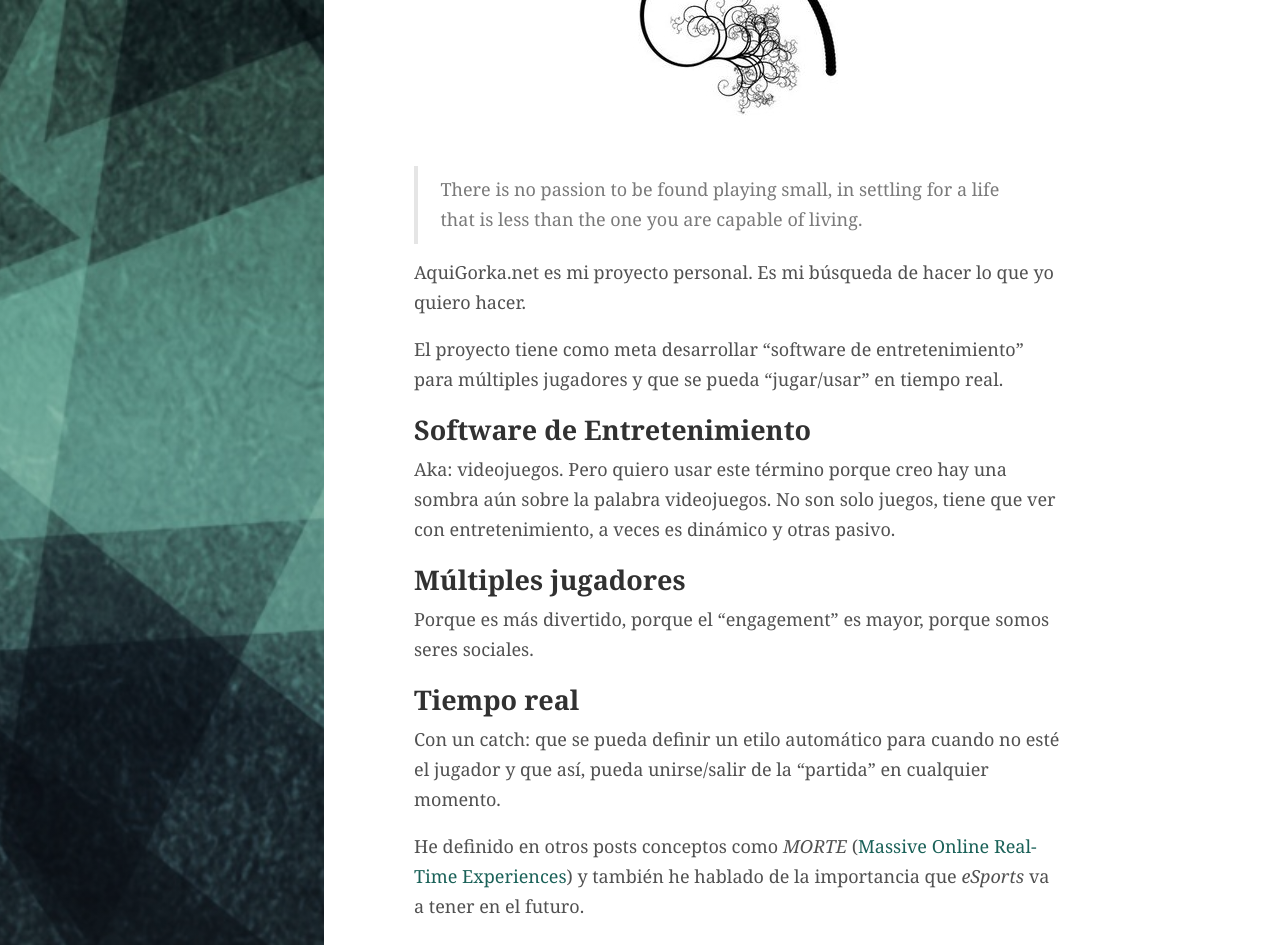
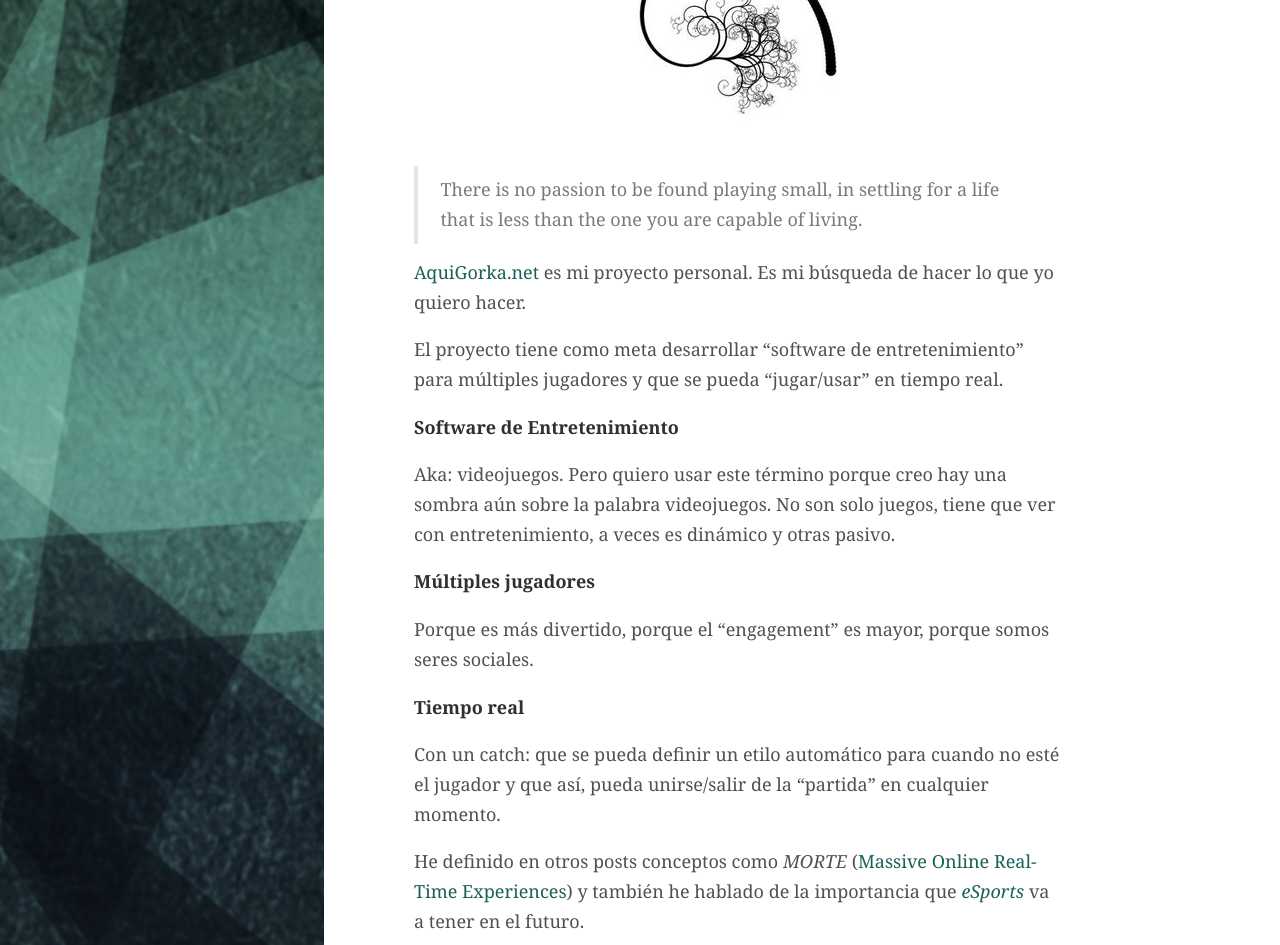
Before and after one commit to AquiGorka/aquigorka.github.io, a Jekyll site: the page built from _posts/2018-01-27-que-es-aquigorka.net.md, in a window 1280 px wide and 1400 px high, scrolled down 309 px. Shown: the top 945 px of the window. Built offline with Jekyll 4.4.1, drawn with Linux system fonts in a browser that asks for light colours; comment, search, counter and statistics services are not loaded; some of the changed lines change nothing that is shown; some of the changed text lies outside the part shown.

Commit message:
20180127: add first revision fixes

```diff
--- a/_posts/2018-01-27-que-es-aquigorka.net.md
+++ b/_posts/2018-01-27-que-es-aquigorka.net.md
@@ -12,32 +12,31 @@ categories:
 
 >There is no passion to be found playing small, in settling for a life that is less than the one you are capable of living.
 
-AquiGorka.net es mi proyecto personal. Es mi búsqueda de hacer lo que yo quiero hacer.
+[AquiGorka.net](https://AquiGorka.net) es mi proyecto personal. Es mi búsqueda de hacer lo que yo quiero hacer.
 
 El proyecto tiene como meta desarrollar "software de entretenimiento" para múltiples jugadores y que se pueda "jugar/usar" en tiempo real.
 
-
-## Software de Entretenimiento
+**Software de Entretenimiento**
 
 Aka: videojuegos. Pero quiero usar este término porque creo hay una sombra aún sobre la palabra videojuegos. No son solo juegos, tiene que ver con entretenimiento, a veces es dinámico y otras pasivo.
 
 
-## Múltiples jugadores
+**Múltiples jugadores**
 
 Porque es más divertido, porque el "engagement" es mayor, porque somos seres sociales.
 
 
-## Tiempo real
+**Tiempo real**
 
 Con un catch: que se pueda definir un etilo automático para cuando no esté el jugador y que así, pueda unirse/salir de la "partida" en cualquier momento.
 
 
-He definido en otros posts conceptos como _MORTE_ ([Massive Online Real-Time Experiences](https://aquigorka.net/post/morte/)) y también he hablado de la importancia que _eSports_ va a tener en el futuro.
+He definido en otros posts conceptos como _MORTE_ ([Massive Online Real-Time Experiences](https://aquigorka.net/post/morte/)) y también he hablado de la importancia que [_eSports_](https://aquigorka.net/post/esports/) va a tener en el futuro.
 
 
-Como parte de este proyecto personal ya he trabajado en algunos juegos ([Sliding Puzzle](https://github.com/AquiGorka/sliding-puzzle), [Multiplayer Tetris](https://github.com/AquiGorka/multiplayer-tetris), [Puppets](https://github.com/AquiGorka/puppets), [Let there be light](https://github.com/AquiGorka/adventures-with-webvr), [Kickoff](https://github.com/AquiGorka/kickoff) y [Kuuhandel](https://github.com/AquiGorka/kuhhandel)) y la capa que los une [Game Night Experiments](https://github.com/AquiGorka/game-night-experiments).
+Como parte de este proyecto personal ya he trabajado en algunos juegos ([Sliding Puzzle](https://github.com/AquiGorka/sliding-puzzle), [Multiplayer Tetris](https://github.com/AquiGorka/multiplayer-tetris), [Puppets](https://github.com/AquiGorka/puppets), [Let there be light](https://github.com/AquiGorka/adventures-with-webvr), [Kickoff](https://github.com/AquiGorka/kickoff) y [Kuhhandel](https://github.com/AquiGorka/kuhhandel)) y la capa que los une [Game Night Experiments](https://github.com/AquiGorka/game-night-experiments).
 
 Lo divertido es que hay muchas cosas por hacer aún, y que la puerta está abierta a los que se quieran sumar–quiero ir creando un equipo para sacar adelante estas ideas.
 
-Saludos,
+Saludos,<br />
 Gorka
```
